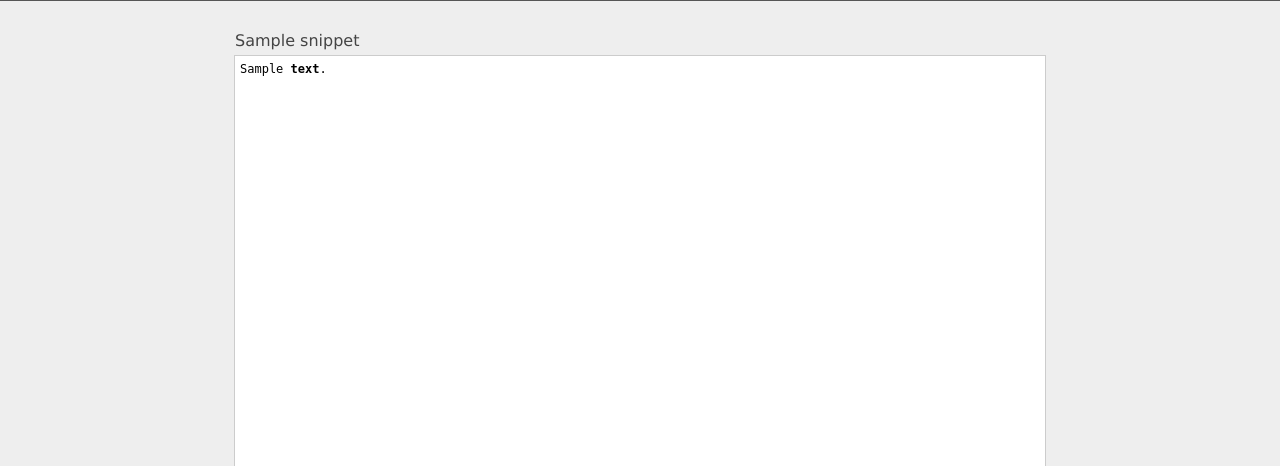
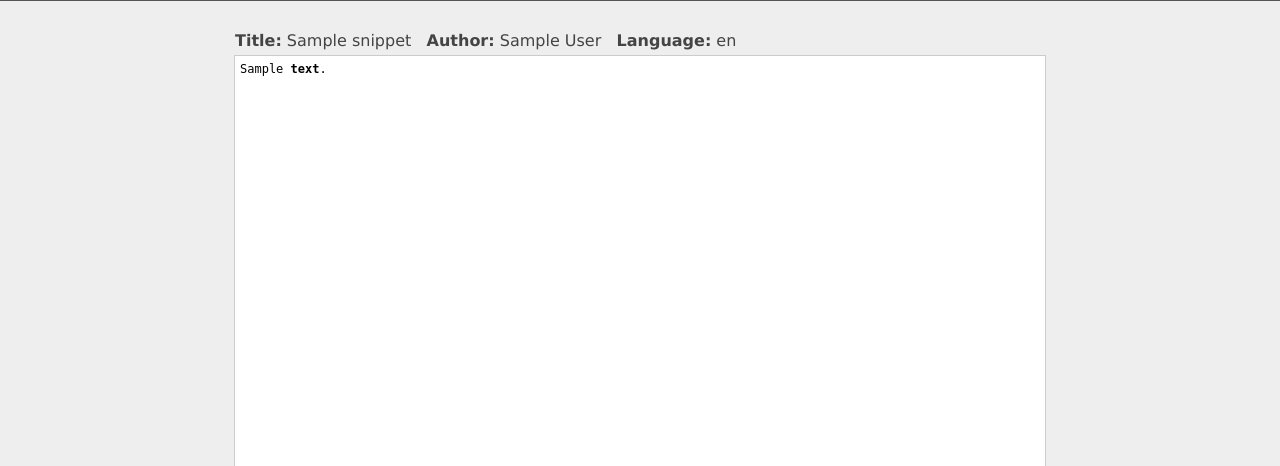
Before and after one commit to xsnippet/xsnippet-api, a Python web app: template templates/show.html in a window 1280 px wide. Shown: the part 41-507 px from the top of the page. Run offline with Jinja, Linux system fonts and the light colour scheme; the template is opened without the code that fills it: most values are stand-ins (such as "Sample title", 1, 10 or a date in 2020).

Commit message:
Print author and language information on show snippet page.

```diff
--- a/templates/show.html
+++ b/templates/show.html
@@ -1,7 +1,11 @@
 {% extends "base.html" %}
 
 {% block content %}
-<h2>{{ snippet.title }}</h2>
+<h2>
+    <b>Title:</b> {{ snippet.title }} &nbsp;
+    <b>Author:</b> {{ snippet.author }} &nbsp;
+    <b>Language:</b> {{ snippet.language }}
+</h2>
 
 <pre><code class="{{ snippet.language }}">{{ snippet.content }}
 </code></pre>
```
